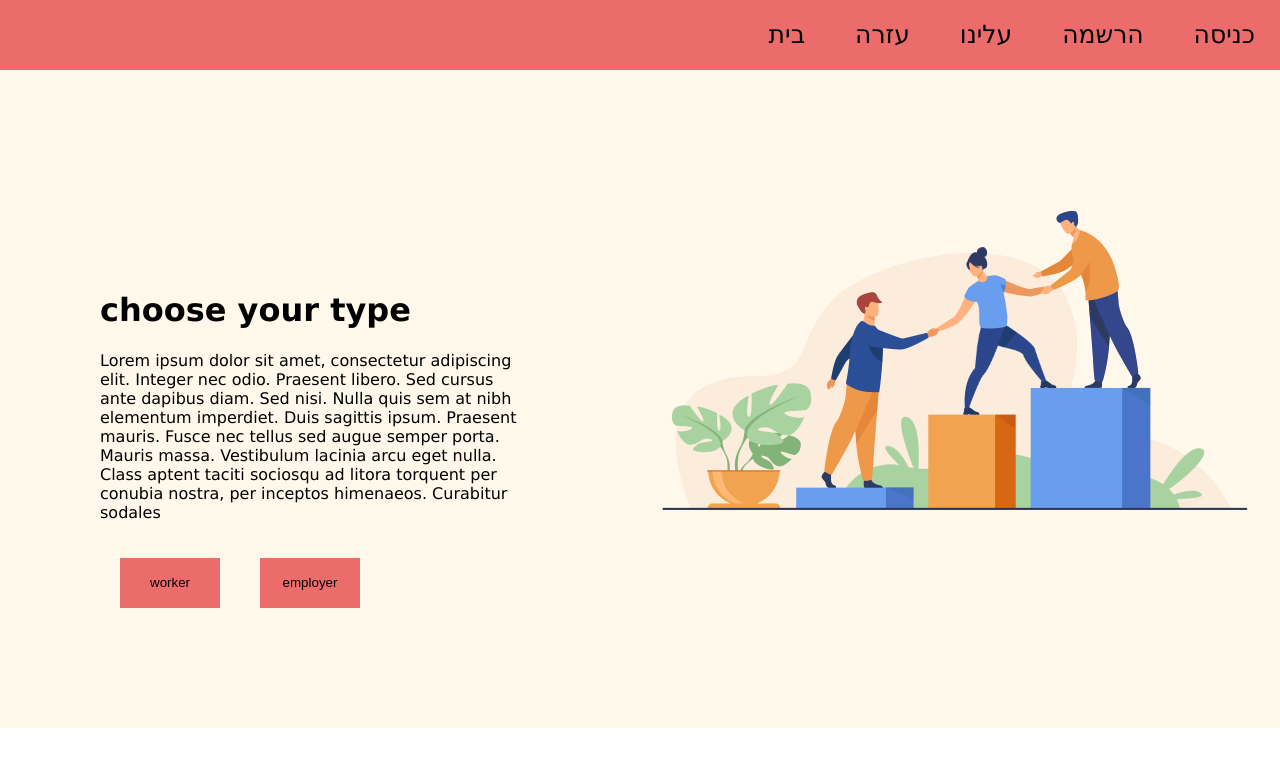
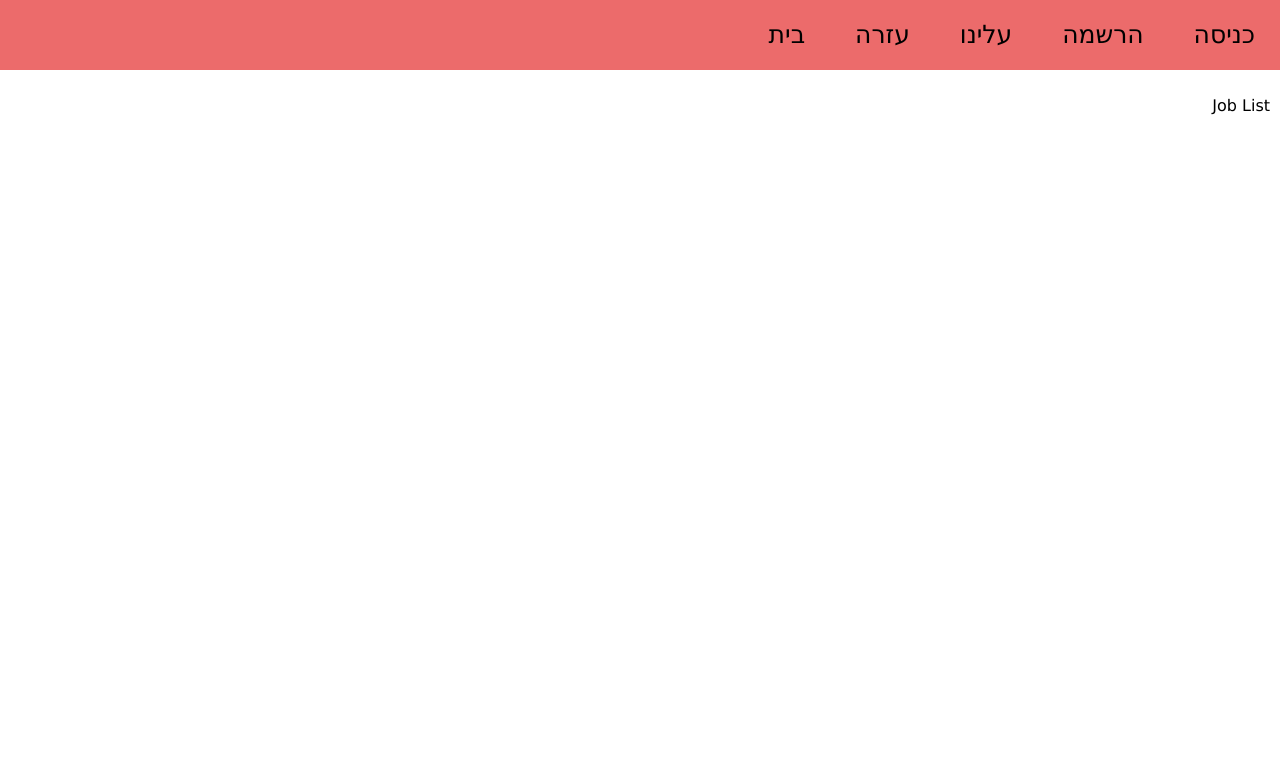
Before and after one commit to sangarite/onetimejob-front, a React (Create React App) app: page /joblist in a window 1280 px wide. Shown: the top 766 px of the page. Built offline with nearby package versions, Linux system fonts and the light colour scheme.

Commit message:
adding routes ans files

```diff
--- a/src/App.js
+++ b/src/App.js
@@ -1,6 +1,5 @@
 import React, { Component } from 'react';
 import Navigation from './components/Navigation/NavigationBar'
-import Entrance from './components/Entrance/Entrance.js';
 import question from './question_mark.png';
 
 const initialState = {
--- a/src/components/Entrance/Entrance.js
+++ b/src/components/Entrance/Entrance.js
@@ -1,4 +1,5 @@
 import React, { Component } from 'react';
+import { Link } from 'react-router-dom';
 import img from './team_work.png';
 import './Entrance.css';
 
@@ -19,8 +20,8 @@ class Entrance extends Component {
           eget nulla. Class aptent taciti sociosqu ad litora torquent
           per conubia nostra, per inceptos himenaeos. Curabitur sodales
           </p>
-          <button>worker</button>
-          <button>employer</button>
+          <button><Link to="/joblist">חיפוש עבודה</Link></button>
+          <button><Link to="/publishjob">פרסום עבודה</Link></button>
         </div>
       </div>
     );
--- /dev/null
+++ b/src/components/JobList.js
@@ -0,0 +1,7 @@
+import React from 'react';
+
+export default function JobList() {
+  return(
+    <p>Job List</p>
+  );
+}
--- a/src/components/Navigation/NavigationBar.js
+++ b/src/components/Navigation/NavigationBar.js
@@ -5,8 +5,11 @@ import About from '../About';
 import Help from '../Help';
 import Register from '../Register';
 import Entrance from '../Entrance/Entrance.js';
+import JobList from '../JobList';
+import PublishJob from '../PublishJob';
+import UserSettings from '../UserSettings/UserSettings.js';
+import Notifications from '../Notifications';
 import  './Navigation.css';
-import Logo from '../../Logo.png';
 
 export default function NavigationBar()
 {
@@ -24,6 +27,10 @@ export default function NavigationBar()
           <Route path="/register"><Register/></Route>
           <Route path="/about"><About/></Route>
           <Route path="/help"><Help/></Route>
+          <Route path="/joblist"><JobList/></Route>
+          <Route path="/publishjob"><PublishJob/></Route>
+          <Route path="/usersettings"><UserSettings/></Route>
+          <Route path="/notifications"><Notifications/></Route>
           <Route path="/"><Entrance/></Route>
         </Switch>
       </div>
--- /dev/null
+++ b/src/components/Notifications.js
@@ -0,0 +1,8 @@
+import React from 'react'
+
+export default function Notifications()
+{
+    return(
+        <p>Notifications</p>
+    )
+}
--- /dev/null
+++ b/src/components/PublishJob.js
@@ -0,0 +1,7 @@
+import React from 'react';
+
+export default function PublishJob() {
+  return(
+    <p>Job Publish</p>
+  );
+}
--- a/src/components/UserSettings/UserSettings.css
+++ b/src/components/UserSettings/UserSettings.css
@@ -3,7 +3,7 @@ h1 {
   color: rgb(236,107,107);
 }
 
-img {
+#Image {
   display: block;
   width: 120px;
   height: 120px;
```
